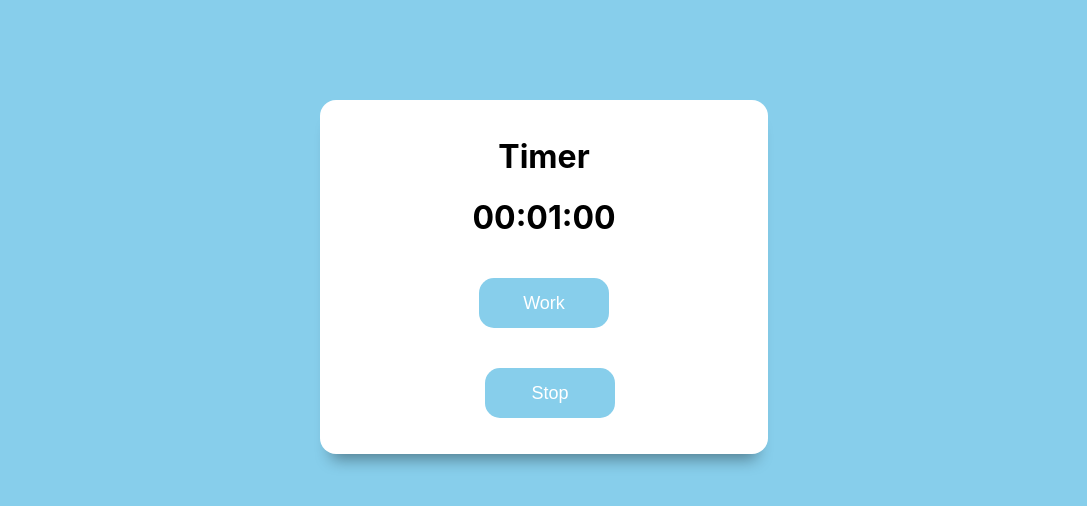
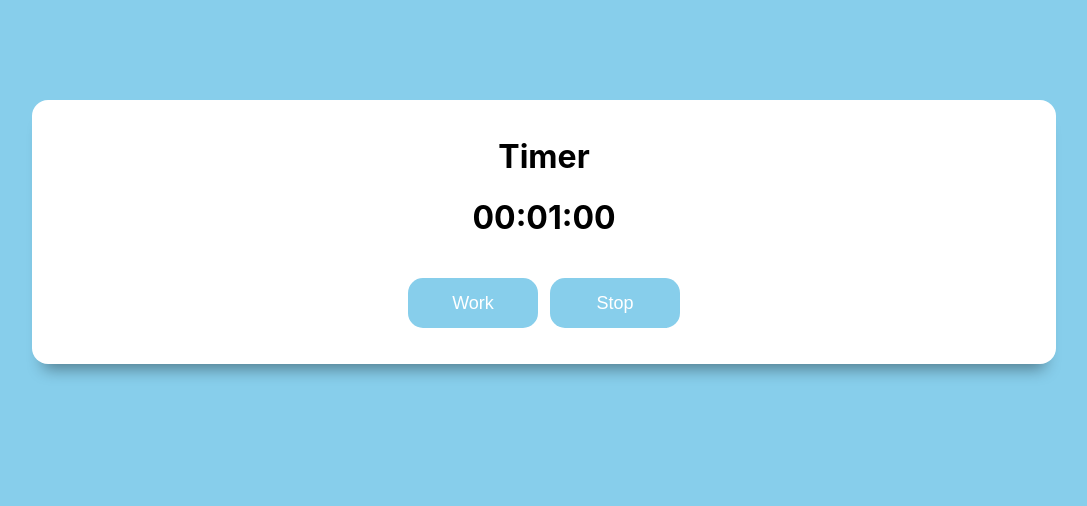
Before and after one commit to iafs32/react-workodoro, a React (Create React App) app: page / in a window 1280 px wide. Shown: the top 506 px of the page, without its empty margins (96-1183 px from the left). Built offline with nearby package versions, Linux system fonts and the light colour scheme.

Commit message:
Change the width of the main container

```diff
--- a/src/Components/timer.css
+++ b/src/Components/timer.css
@@ -8,11 +8,11 @@
 
 .container {
     padding-top: 100px;
+    width: 80%;
 }
 
 .timer_container {
     background-color: #fff;
-    width: 20vw;
     padding: 1rem 6rem;
     border-radius: 1rem;
     box-shadow: 0 1rem 1rem -0.7rem rgb(0, 0, 0, 0.4);
```
